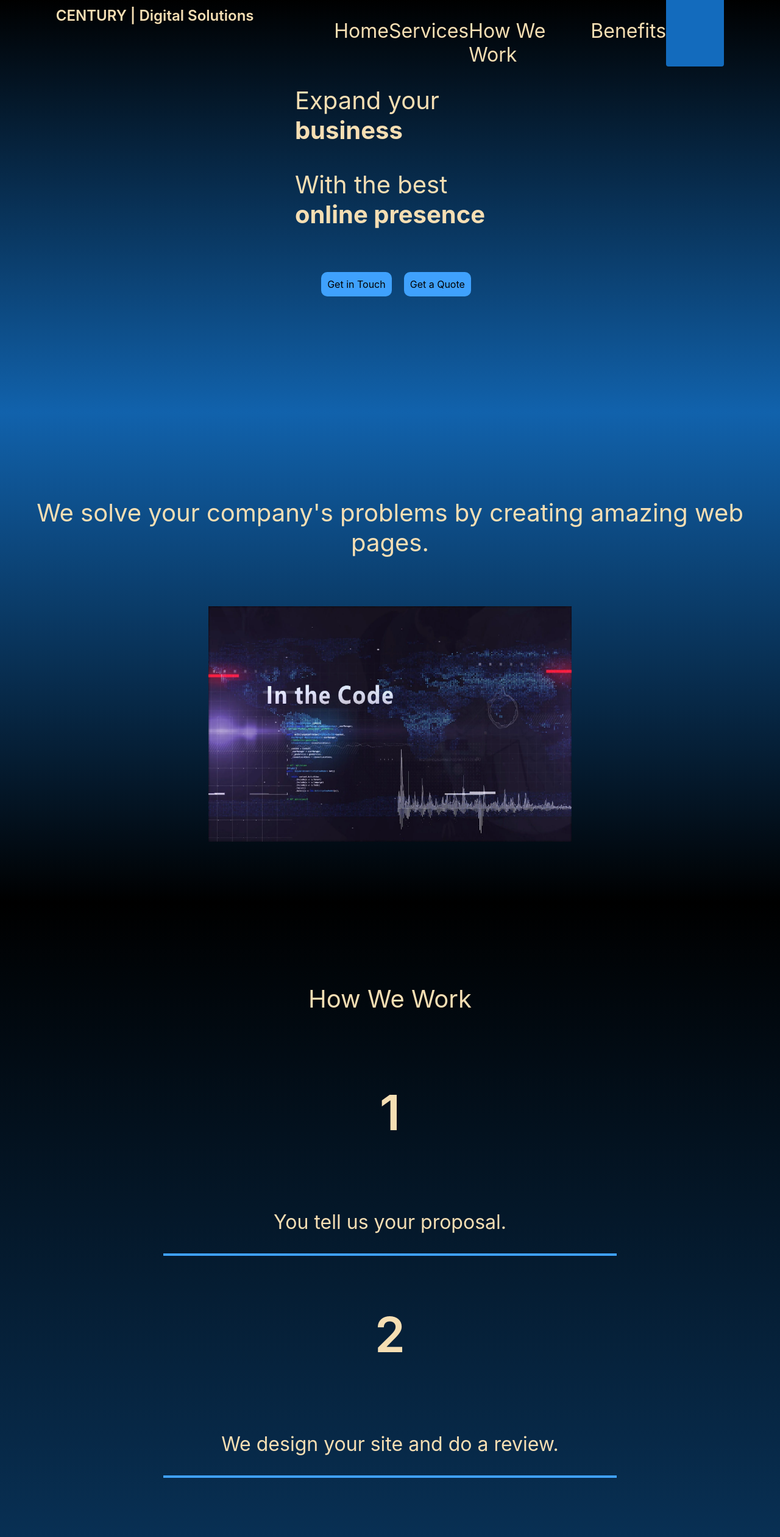
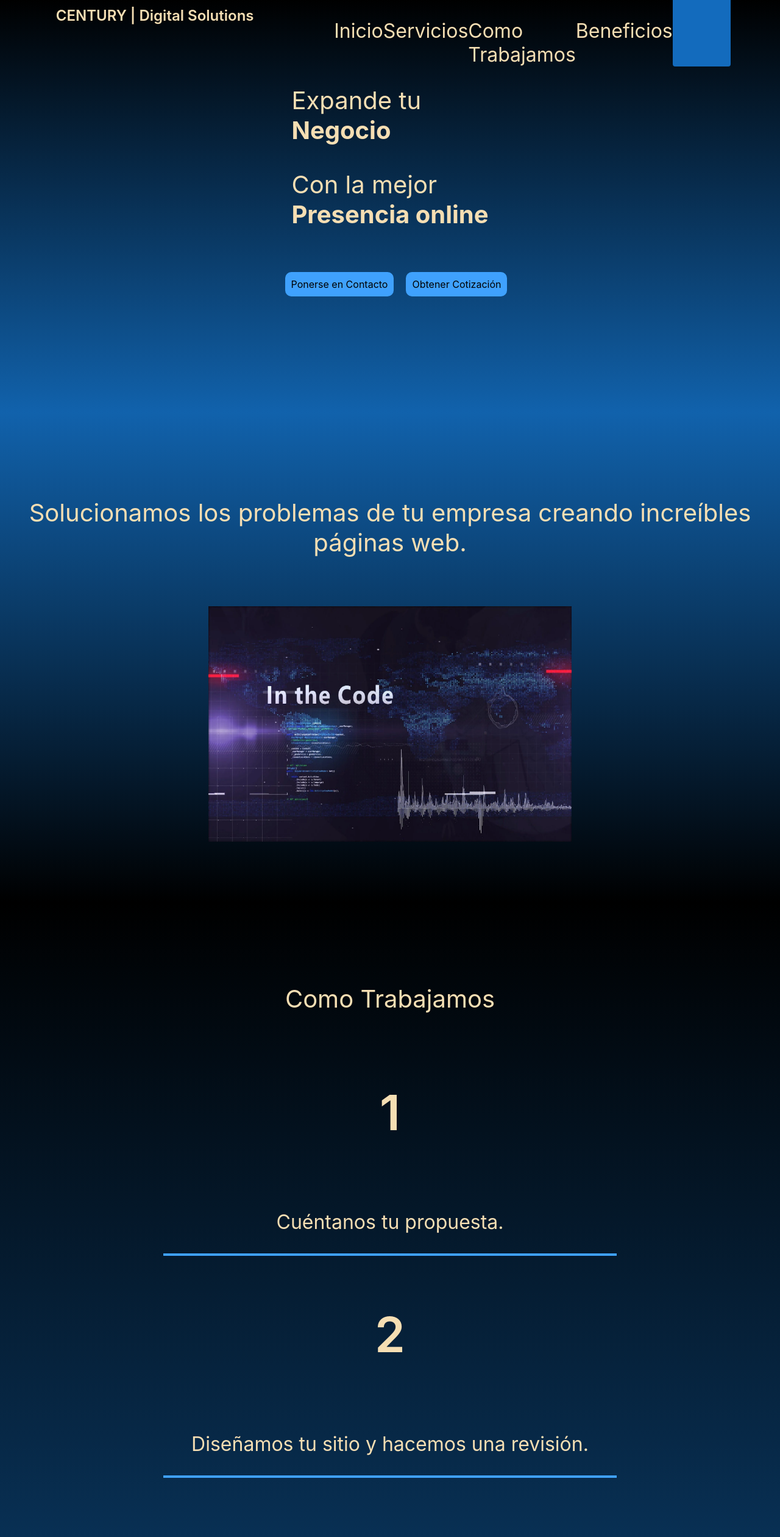
Before and after one commit to Spagnuolop/Century, a React (Create React App) app: page / in a window 1280 px wide. Shown: the top 2520 px of the page at 61% size. Built offline with nearby package versions, Linux system fonts and the light colour scheme.

Commit message:
arreglos css

```diff
--- a/src/Components/NavBar.js
+++ b/src/Components/NavBar.js
@@ -30,19 +30,19 @@ const NavBar = () => {
     const links = [
         {
             id: 1,
-            link: 'Home',
+            link: 'Inicio',
         },
         {
             id: 2,
-            link: 'Services',
+            link: 'Servicios',
         },
         {
             id: 3,
-            link: 'HowWeWork',
+            link: 'ComoTrabajamos',
         },
         {
             id: 4,
-            link: 'Benefits',
+            link: 'Beneficios',
         },
     ]
 
@@ -59,16 +59,17 @@ const NavBar = () => {
             )}
             {navBarOpen && (
                 <ul className={styles.linkContainer}>
-                    {links.map((x) => (
+                    {links.map(({ id, link }) => (
                         <div>
                             <Link
+                                key={id}
                                 onClick={() => setNavBarOpen(false)}
-                                to={x.link}
+                                to={link}
                                 smooth
                                 duration={500}
                                 className={styles.navLink}
                             >
-                                {x.link === 'HowWeWork' ? 'How We Work' : x.link}{' '}
+                                {link === 'ComoTrabajamos' ? 'Como Trabajamos' : link}{' '}
                             </Link>
                             <div className={styles.border}></div>
                         </div>
@@ -77,16 +78,16 @@ const NavBar = () => {
             )}
             {windowDimension.width > 800 && (
                 <ul className={styles.linkContainer}>
-                    {links.map((x) => (
+                    {links.map(({ link, id }) => (
                         <div>
                             <Link
                                 onClick={() => setNavBarOpen(false)}
-                                to={x.link}
+                                to={link}
                                 smooth
                                 duration={500}
                                 className={styles.navLink}
                             >
-                                {x.link === 'HowWeWork' ? 'How We Work' : x.link}
+                                {link === 'ComoTrabajamos' ? 'Como Trabajamos' : link}
                             </Link>
 
                             <div className={styles.border}></div>
--- a/src/Components/NavBar.module.css
+++ b/src/Components/NavBar.module.css
@@ -10,10 +10,11 @@
 
 .navOpen {
     display: flex;
-    position: absolute;
+    position: fixed;
     height: 100%;
     width: 100%;
     flex-direction: column;
+    align-items: center;
     background: linear-gradient(180deg, black, #1162ac);
     color: wheat;
 }
@@ -29,19 +30,11 @@
     cursor: pointer;
 }
 
-/* .border {
-    display: flex;
-    height: 1px;
-    animation-name: animacionborder;
-    animation-duration: 1s;
-    background-color: blue;
-} */
-
 @keyframes animacionborder {
-    0%{
+    0% {
         height: 0px;
     }
-    100%{
+    100% {
         height: 1px;
     }
 }
@@ -49,10 +42,11 @@
 .logo {
     display: flex;
     font-weight: 600;
+    color: wheat;
 }
 
 @media (min-width: 800px) {
-    .logo{
+    .logo {
         font-size: 1.5em;
     }
     .navBar {
@@ -71,7 +65,8 @@
         font-weight: 400;
         padding-top: 4px;
         font-size: 1.4em;
-        transition: 0.2s;
+        transition: 0.5s;
+        padding-right: 10px;
     }
     .navLink:hover {
         font-size: 1.5em;
@@ -81,10 +76,8 @@
         align-content: center;
         justify-content: space-around;
         height: 50px;
-        width: 100%;
         color: wheat;
-        }
-
+    }
 }
 
 .navOnScroll {
@@ -92,7 +85,7 @@
     height: 50px;
     width: 100%;
     position: fixed;
-    justify-content: space-evenly;
+    justify-content: space-around;
     align-items: center;
     color: wheat;
 }
--- a/src/Screens/Benefits.js
+++ b/src/Screens/Benefits.js
@@ -10,24 +10,24 @@ import { FiRepeat } from 'react-icons/fi'
 const Benefits = () => {
     return (
         <div name="Benefits" className={styles.benefits}>
-            <h2 className={styles.title}>Benefits of having a professional web</h2>
+            <h2 className={styles.title}>Beneficios de tener un sitio web</h2>
             <p>
-                You open up to the world <BsFillDoorOpenFill />
+                Te abres al mundo <BsFillDoorOpenFill />
             </p>
             <p>
-                New customers <FaPeopleCarry />
+                Nuevos clientes <FaPeopleCarry />
             </p>
             <p>
-                Much lower costs <FaMoneyBillAlt />
+                Costos mucho más bajos <FaMoneyBillAlt />
             </p>
             <p>
-                No schedules <AiOutlineSchedule />
+                Sin horarios <AiOutlineSchedule />
             </p>
             <p>
-                Ultrasegmented marketing <AiOutlineRise />
+                Marketing mejorado <AiOutlineRise />
             </p>
             <p>
-                Automation, more performance <FiRepeat />
+                Automatización y más rendimiento <FiRepeat />
             </p>
         </div>
     )
--- a/src/Screens/Contact.js
+++ b/src/Screens/Contact.js
@@ -4,19 +4,19 @@ import styles from './Contact.module.css'
 const Contact = () => {
     return (
         <div name="Contact" className={styles.contact}>
-            <h2>Contact</h2>
+            <h2>Contacto</h2>
             <form
                 className={styles.form}
                 method="POST"
                 action="https://getform.io/f/c0515501-70b9-419e-b216-9a7baaf5c484"
             >
-                <label>Name</label>
+                <label>Nombre</label>
                 <input id="Name" name="Name" className={styles.input}></input>
-                <label>Email</label>
+                <label>Correo</label>
                 <input id="Email" name="Email" type="Email" className={styles.input}></input>
-                <label>Message</label>
+                <label>Mensaje</label>
                 <textarea id="Message" name="Message"></textarea>
-                <button type="submit">Send</button>
+                <button type="submit">Enviar</button>
             </form>
         </div>
     )
--- a/src/Screens/Home.js
+++ b/src/Screens/Home.js
@@ -7,20 +7,20 @@ const Home = () => {
         <div name="Home" className={styles.home}>
             <div className={styles.titleContainer}>
                 <p>
-                    Expand your <br />
-                    <b>business</b>
+                    Expande tu <br />
+                    <b>Negocio</b>
                 </p>
                 <p>
-                    With the best <br />
-                    <b>online presence</b>
+                    Con la mejor <br />
+                    <b>Presencia online</b>
                 </p>
             </div>
             <div className={styles.buttonsContainer}>
                 <Link to="Contact" smooth duration={500} className={styles.callToAction}>
-                    Get in Touch
+                    Ponerse en Contacto
                 </Link>
                 <Link to="Contact" smooth duration={500} className={styles.callToAction}>
-                    Get a Quote
+                    Obtener Cotización
                 </Link>
             </div>
         </div>
--- a/src/Screens/HowWeWork.js
+++ b/src/Screens/HowWeWork.js
@@ -6,29 +6,29 @@ const HowWeWork = () => {
     const steps = [
         {
             id: 1,
-            text: 'You tell us your proposal.',
+            text: 'Cuéntanos tu propuesta.',
         },
         {
             id: 2,
-            text: 'We design your site and do a review.',
+            text: 'Diseñamos tu sitio y hacemos una revisión.',
         },
         {
             id: 3,
-            text: 'We develop your website.',
+            text: 'Desarrollamos tu sitio web.',
         },
         {
             id: 4,
-            text: 'We deploy your website.',
+            text: 'Implementamos tu sitio web.',
         },
         {
             id: 5,
-            text: 'You enjoy all the benefits of having a website for your company.',
+            text: 'Disfrutas de todos los beneficios de tener un sitio web para tu empresa.',
         },
     ]
 
     return (
         <div name="HowWeWork" className={styles.howWork}>
-            <h2 className={styles.title}>How We Work</h2>
+            <h2 className={styles.title}>Como Trabajamos</h2>
             {steps.map((x, idx) => (
                 <Step text={x.text} step={x.id} key={idx} />
             ))}
--- a/src/Screens/Services.js
+++ b/src/Screens/Services.js
@@ -4,7 +4,7 @@ import styles from './Services.module.css'
 const Services = () => {
     return (
         <div name="Services" className={styles.services}>
-            <p>We solve your company's problems by creating amazing web pages.</p>
+            <p>Solucionamos los problemas de tu empresa creando increíbles páginas web.</p>
             <img alt="codigo" className={styles.imgContent} src={require('../Assets/codigo.webp')} />
         </div>
     )
```
